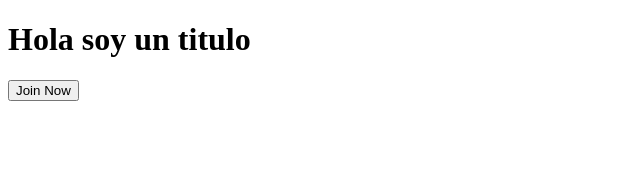
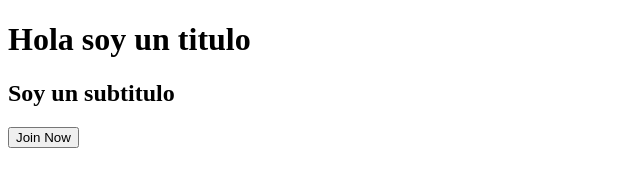
Before and after one commit to matiasp10/solucionesIT, a plain HTML site: page prototipo-1/index.html in a window 1280 px wide. Shown: the whole page, without its empty margins (0-640 px from the left). Drawn offline with Linux system fonts and the light colour scheme.

Commit message:
cambie linea 17

```diff
--- a/prototipo-1/index.html
+++ b/prototipo-1/index.html
@@ -14,7 +14,7 @@
     <main class="main">
       <div class="header">
         <h1 class="title">Hola soy un titulo</h1>
-        <h2 class="subtitle"></h2>
+        <h2 class="subtitle">Soy un subtitulo</h2>
         <button class="btn">Join Now</button>
       </div>
       <div class="hero-heading">
```
